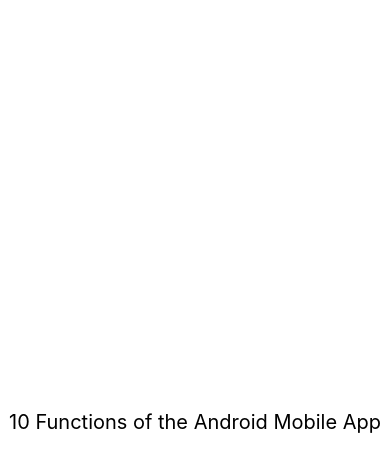
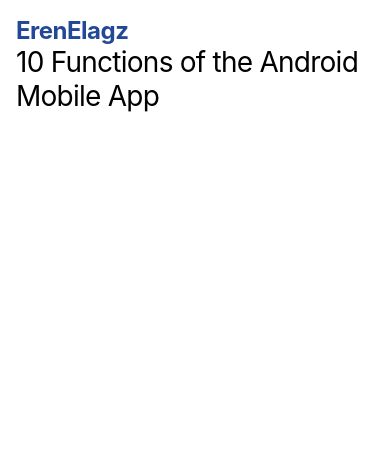
Before and after one commit to ErenElagz/10-Features-in-React-Native-Mobile-App, a React Native app: screen / in a window 390 px wide. Shown: the top 468 px of the page. Built offline with nearby package versions, Linux system fonts and the light colour scheme.

Commit message:
Enhance App layout with ScrollView and StatusBar; add Button component

```diff
--- a/App.tsx
+++ b/App.tsx
@@ -1,23 +1,37 @@
-import { StyleSheet, Text, View } from 'react-native'
-import React from 'react'
-
+import {StyleSheet, Text, View, StatusBar, ScrollView} from 'react-native';
+import React from 'react';
+import Button from './src/components/Button';
 export default function App() {
   return (
-    <View style={styles.container}>
-      <Text style={styles.text}>10 Functions of the Android Mobile App</Text>
+    <View style={{flex: 1}}>
+      <View style={styles.container}>
+        <ScrollView>
+          <StatusBar barStyle="dark-content" backgroundColor="#fff" />
+          <Text style={styles.author}>ErenElagz</Text>
+          <Text style={styles.text}>
+            10 Functions of the Android Mobile App
+          </Text>
+        </ScrollView>
+      </View>
     </View>
-  )
+  );
 }
 
 const styles = StyleSheet.create({
   container: {
     flex: 1,
-    justifyContent: 'center',
-    alignItems: 'center',
     backgroundColor: '#fff',
+    padding: 16,
   },
   text: {
-    fontSize: 20,
+    fontSize: 28,
     color: '#000',
+    letterSpacing: -0.75,
   },
-})
+  author: {
+    fontSize: 24,
+    color: '#234897',
+    letterSpacing: -0.5,
+    fontWeight: 'bold',
+  },
+});
--- /dev/null
+++ b/src/components/Button/index.tsx
@@ -0,0 +1,31 @@
+import {StyleSheet, Text, TouchableOpacity, View} from 'react-native';
+import React from 'react';
+
+Button.defaultProps = {
+  title: String,
+  onPress: () => {},
+};
+
+export default function Button() {
+  return (
+    <TouchableOpacity style={styles.container} onPress={() => {}}>
+      <Text style={styles.text}>Button</Text>
+    </TouchableOpacity>
+  );
+}
+
+const styles = StyleSheet.create({
+  container: {
+    justifyContent: 'center',
+    alignItems: 'center',
+    backgroundColor: '#323232',
+    padding: 16,
+    borderRadius: 5,
+    marginTop: 20,
+    width: '100%',
+  },
+  text: {
+    fontSize: 16,
+    color: '#fff',
+  },
+});
```
